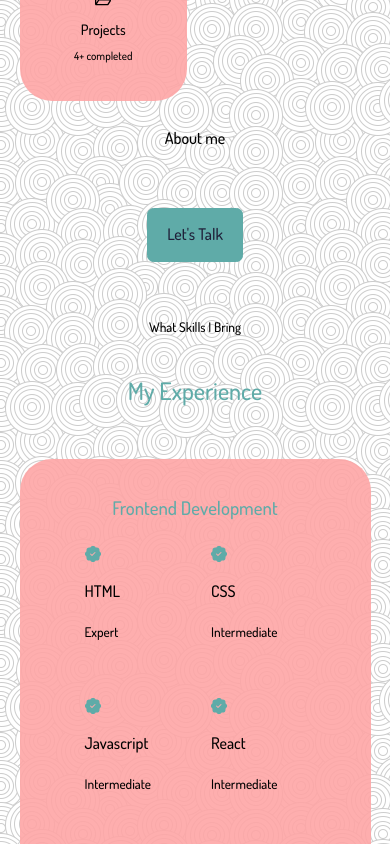
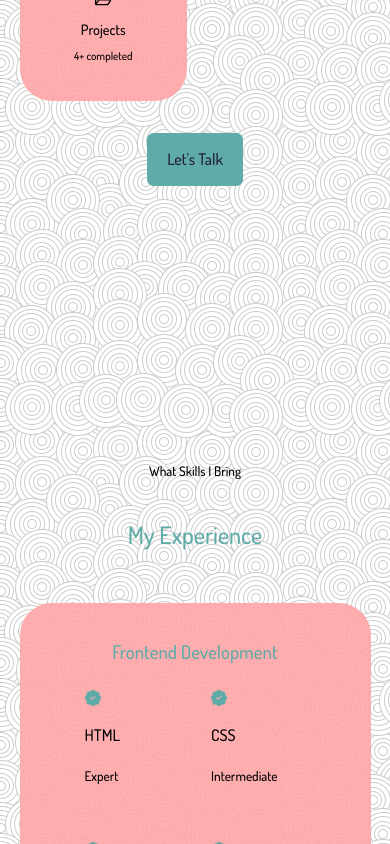
Before and after one commit to SEIR-321-Batch/newDesign, a React (Create React App) app: page / in a window 390 px wide. Shown: the part 1660-2504 px from the top of the page. Built offline with nearby package versions, Linux system fonts and the light colour scheme.

Commit message:
fixed spacing between components

```diff
--- a/src/components/About.jsx
+++ b/src/components/About.jsx
@@ -45,9 +45,6 @@ const About = () => {
 
           </div>
 
-          <p>
-            About me
-          </p>
           <a href="#contact" className='btn btn-primary'>Let's Talk</a>
         </div>
       </div>
--- a/src/components/Experience.jsx
+++ b/src/components/Experience.jsx
@@ -5,7 +5,7 @@ import '../styles/experience.css'
 const Experience = () => {
   return (
     <section id='experience'>
-    <h5>What Skills I Bring</h5>
+    <h5 className='experience_header'>What Skills I Bring</h5>
     <h2>My Experience</h2>
 
     <div className="container experience_container">
--- a/src/components/Portfolio.jsx
+++ b/src/components/Portfolio.jsx
@@ -6,7 +6,7 @@ import '../styles/portfolio.css'
 const Portfolio = () => {
   return (
     <section id='portfolio'>
-      <h5>My Recent Work</h5>
+      <h5 className='portfolio_header'>My Recent Work</h5>
       <h2>Portfolio</h2>
 
       <div className="container portfolio_container">
--- a/src/components/Services.jsx
+++ b/src/components/Services.jsx
@@ -5,7 +5,7 @@ import '../styles/services.css'
 const Services = () => {
   return (
     <section id='services'>
-      <h5>What I Offer</h5>
+      <h5 className='services_header'>What I Offer</h5>
       <h2>Services</h2>
 
     <div className="container services_container">
--- a/src/styles/contact.css
+++ b/src/styles/contact.css
@@ -78,7 +78,7 @@ textarea {
     }
 
     .contact_header {
-        margin-top:  32rem;
+        margin-top:  39rem;
     }
 
 
--- a/src/styles/experience.css
+++ b/src/styles/experience.css
@@ -58,6 +58,10 @@
    .experience_content {
     padding: 1rem;
    }
+
+   .experience_header {
+    margin-top: 15rem;
+   }
 }
 
 
--- a/src/styles/portfolio.css
+++ b/src/styles/portfolio.css
@@ -45,6 +45,10 @@
         gap: 1.2rem;
     }
 
+    .portfolio_header {
+        margin-top: 40rem;
+    }
+
     .portfolio_body a.btn.button_style {
         margin-left: 6rem;
     }
--- a/src/styles/services.css
+++ b/src/styles/services.css
@@ -64,6 +64,10 @@
    .services {
     height: auto;
    }
+
+   .services_header {
+    margin-top: 48rem;
+   }
 }
 
 
```
